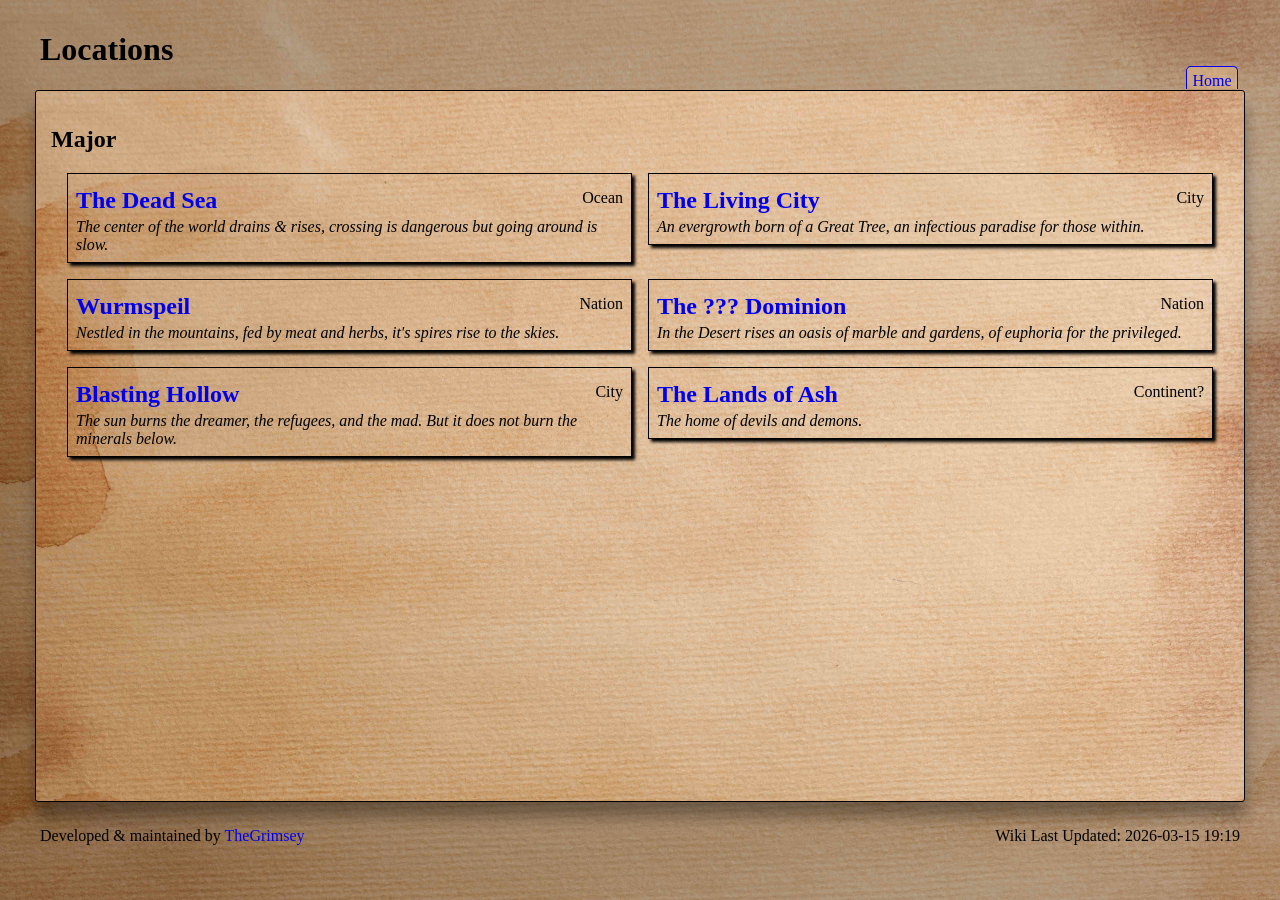
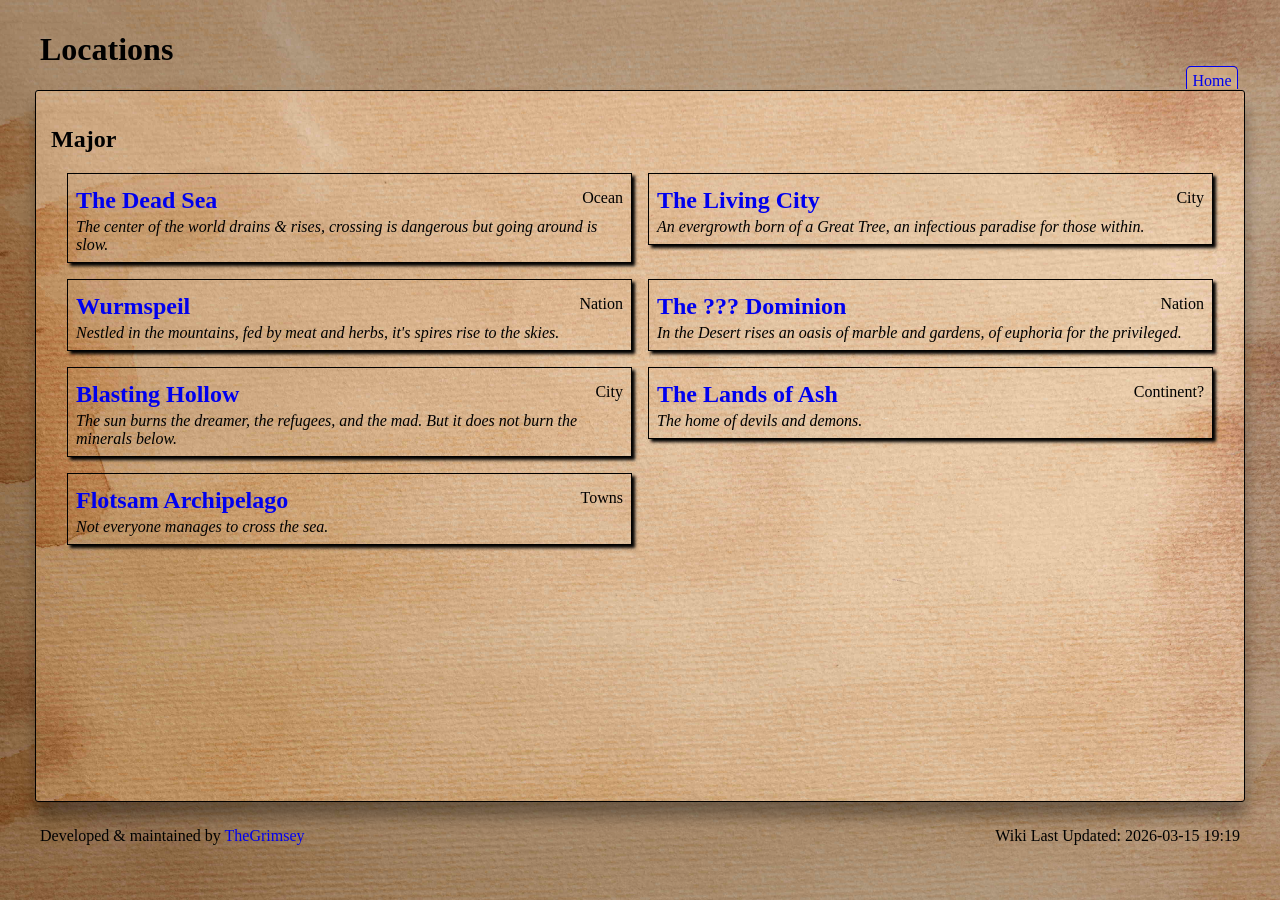
Before and after one commit to CyclicLight/cycliclight.github.io, a Jekyll site: the page built from locations/index.md, in a window 1280 px wide. Built offline with Jekyll 4.4.1, drawn with Linux system fonts in a browser that asks for light colours; some web fonts are replaced.

Commit message:
Add Flotsam Archipelago.

```diff
--- a/_data/locations.json
+++ b/_data/locations.json
@@ -42,5 +42,12 @@
     "long_desc": "Though it's location disputed, any true born devil or demon knows the way. An near inhospitable wasteland split between law and war, devouring itself. No wonder they seek escape.",
     "kind": "major",
     "classification": "Continent?"
+  },
+  {
+    "name": "Flotsam Archipelago",
+    "short_desc": "Not everyone manages to cross the sea.",
+    "long_desc": "When a ship sails too late and meets a terrible end, the scavengers come, and colllect. On the deep ocean, they build homes, survive.",
+    "kind": "major",
+    "classification": "Towns"
   }
 ]
```
